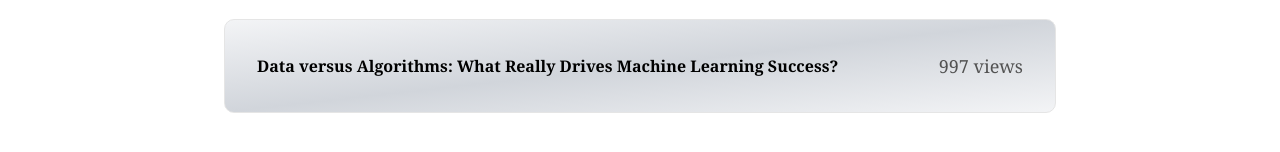
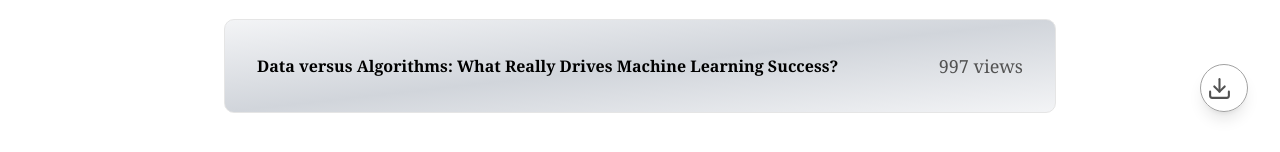
Before and after one commit to Prateekk02/portfolio, a Next.js app: page / in a window 1280 px wide. Shown: the part 648-800 px from the top of the page. Built offline with nearby package versions, Linux system fonts and the light colour scheme.

Commit message:
Added Resume Download button

```diff
--- a/app/layout.tsx
+++ b/app/layout.tsx
@@ -4,6 +4,7 @@ import { ThemeProvider } from "../lib/providers/ThemeProviderWrapper";
 import Navbar from "@/components/Navbar";
 import Footer from "@/components/Footer";
 import { footerContent } from "@/data/content";
+import Resume from "@/components/ResumeBtn";
 import "./globals.css";
 
 const geistSans = Geist({
@@ -32,7 +33,8 @@ export default function RootLayout({
       className={`${geistSans.variable} ${geistMono.variable} antialiased h-full`}
       suppressHydrationWarning
     >
-      <body className="font-serif h-full flex flex-col">
+      <body className="relative font-serif h-full flex flex-col">
+        <Resume />
         <ThemeProvider
           attribute="class"
           defaultTheme="system"
--- /dev/null
+++ b/components/ResumeBtn.tsx
@@ -0,0 +1,71 @@
+"use client";
+import React, { useState, useRef } from "react";
+import { Download } from "lucide-react";
+import { motion, AnimatePresence } from "motion/react";
+import { toast, ToastContainer } from "react-toastify";
+
+const Resume: React.FC = () => {
+  const [isHovered, setIsHovered] = useState<boolean>(false);
+  const lastClick = useRef<number>(0);
+  const THROTTLE_INTERVAL = 1000;
+
+  const handleDownload = () => {
+    const now = Date.now();
+
+    if (now - lastClick.current < THROTTLE_INTERVAL) {
+      toast.warn("You're are clicking too fast! Chill....", {
+        position: "bottom-center",
+        autoClose: 1500,
+      });
+      return;
+    }
+    const link = document.createElement("a");
+    link.href = "Prateek_Kumar.pdf";
+    link.download = "Prateek_Kumar_Resume.pdf";
+
+    lastClick.current = now;
+    document.body.appendChild(link);
+    link.click();
+    document.body.removeChild(link);
+    toast.success("Resume downloaded successfully.", { autoClose: 1000 });
+  };
+
+  return (
+    <>
+      <motion.div
+        initial={{ width: 48 }}
+        whileHover={{ width: 160 }}
+        transition={{ type: "spring", stiffness: 300, damping: 20 }}
+        className="fixed flex items-center justify-center bottom-10 right-8 h-12 rounded-full border border-neutral-400 dark:border-blue-800 shadow-lg dark:shadow-blue-950 cursor-pointer"
+        onMouseEnter={() => setIsHovered(true)}
+        onMouseLeave={() => setIsHovered(false)}
+        onClick={handleDownload}
+      >
+        <motion.div
+          className="flex items-center justify-center h-full w-12"
+          initial={{ opacity: 1, x: 70 }}
+          whileHover={{ opacity: 0 }}
+          transition={{ duration: 0.2 }}
+        >
+          {!isHovered && (
+            <Download className="text-neutral-600 dark:text-white" size={25} />
+          )}
+        </motion.div>
+
+        <AnimatePresence>
+          <motion.span
+            className="ml-2 p-2 flex justify-center items-center text-sm font-medium text-neutral-600 dark:text-white whitespace-nowrap"
+            initial={{ opacity: 0 }}
+            whileHover={{ opacity: 1, x: -10 }}
+            transition={{ delay: 0.1, duration: 0.3 }}
+          >
+            Download Resume
+          </motion.span>
+        </AnimatePresence>
+      </motion.div>
+      <ToastContainer />
+    </>
+  );
+};
+
+export default Resume;
--- a/package.json
+++ b/package.json
@@ -25,6 +25,7 @@
     "react": "^19.0.0",
     "react-dom": "^19.0.0",
     "react-icons": "^5.5.0",
+    "react-toastify": "^11.0.5",
     "sheet": "^0.2.0",
     "tailwind-merge": "^3.2.0",
     "tw-animate-css": "^1.2.5"
```
Also changed, not shown: 1 other file (tests, documents, lock files or other folders).
